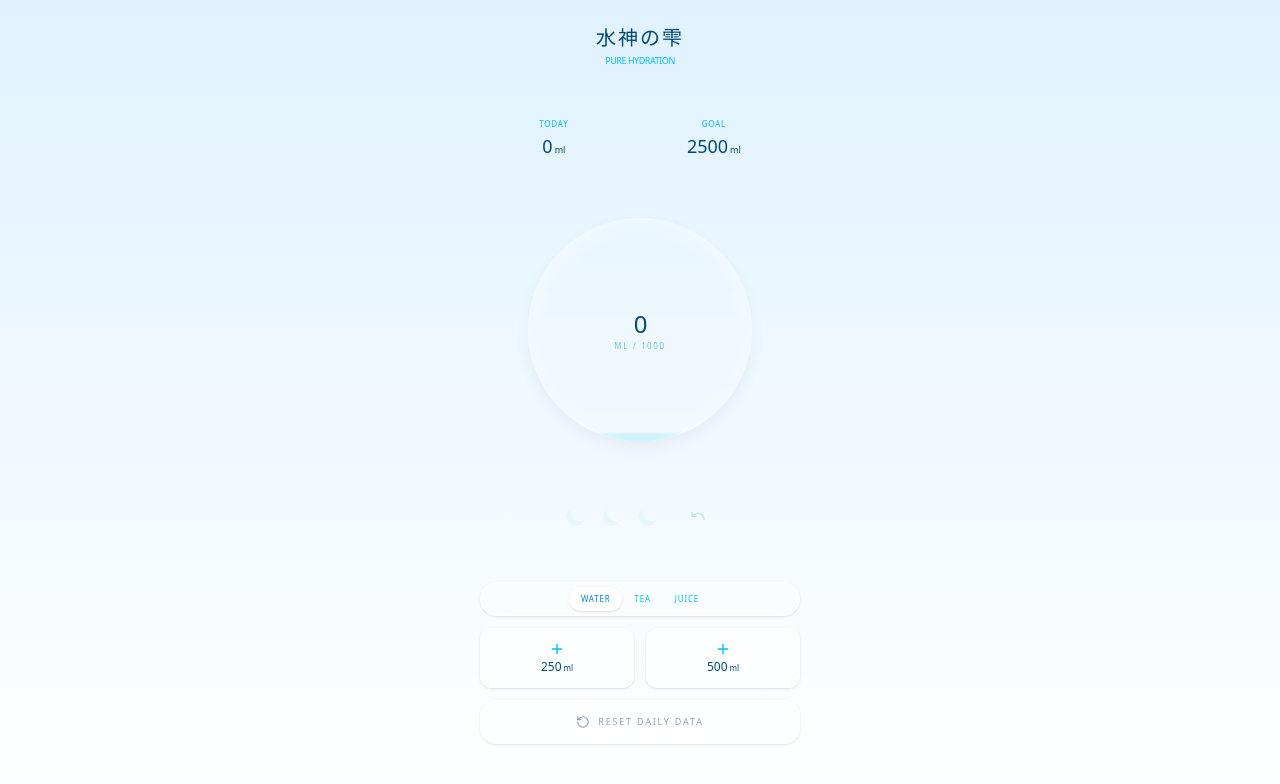
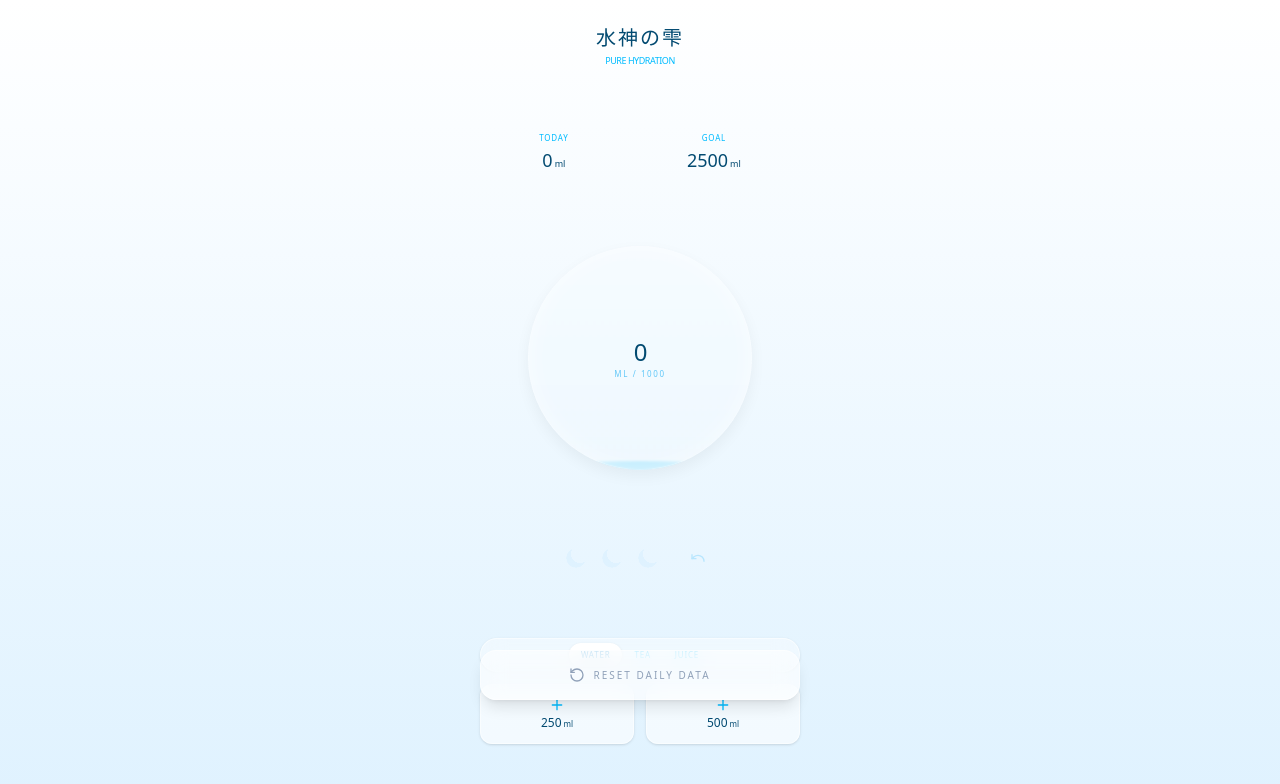
Before and after one commit to Kaede328/Water-shizuku-v2, a React (Vite) app: page / in a window 1280 px wide. Shown: the top 784 px of the page. Built offline with nearby package versions, Linux system fonts and the light colour scheme.

Commit message:
feat: Add global reset function
Exposes a `resetApp` function on the window object that clears local storage and reloads the page. This provides an escape hatch for debugging and testing the application's initial state.

```diff
--- a/src/App.tsx
+++ b/src/App.tsx
@@ -6,6 +6,14 @@
 import { useState, useEffect } from 'react';
 import { motion } from 'motion/react';
 import { Plus, RotateCcw, Undo } from 'lucide-react';
+
+// Global escape hatch for reset
+if (typeof window !== 'undefined') {
+  (window as any).resetApp = () => {
+    localStorage.clear();
+    window.location.reload();
+  };
+}
 
 // Constants
 const DAILY_GOAL = 2500;
@@ -106,7 +114,7 @@ export default function App() {
   };
 
   return (
-    <div className="h-screen w-full bg-gradient-to-b from-sky-100 to-white text-sky-900 font-sans selection:bg-sky-200 overflow-hidden flex flex-col items-center justify-between py-4 px-6">
+    <div className="h-screen w-full bg-gradient-to-b from-white to-sky-100 text-sky-900 font-sans selection:bg-sky-200 overflow-hidden flex flex-col items-center justify-between py-4 px-6">
 
       {/* Header - Minimal */}
       <header className="text-center pt-2">
@@ -217,19 +225,31 @@ export default function App() {
           </button>
         </div>
 
-        {/* Refined Reset Button - Subtle Design with Guaranteed Functionality */}
+        {/* Refined Reset Button - Ultra-Direct Implementation */}
         <button
+          type="button"
           onClick={() => {
-            if (window.confirm('今日の記録をリセットして、0mlに戻しますか？')) {
+            if (window.confirm("今日の記録をリセットしますか？")) {
               localStorage.clear();
               window.location.reload();
             }
           }}
-          className="w-full py-3.5 rounded-2xl bg-white/50 backdrop-blur-sm text-slate-400 flex items-center justify-center gap-2 transition-all active:scale-[0.98] relative border border-white/40 shadow-sm"
-          style={{ zIndex: 9999, pointerEvents: 'auto', cursor: 'pointer', position: 'relative' }}
+          style={{
+            position: 'fixed',
+            bottom: '100px',
+            left: '50%',
+            transform: 'translateX(-50%)',
+            width: '85%',
+            maxWidth: '320px',
+            zIndex: 999999,
+            pointerEvents: 'all',
+            cursor: 'pointer',
+            touchAction: 'manipulation'
+          }}
+          className="py-4 bg-white/60 backdrop-blur-md border border-white/50 rounded-2xl text-slate-400 flex items-center justify-center gap-2 shadow-lg transition-all active:scale-[0.95]"
         >
-          <RotateCcw className="w-3.5 h-3.5" />
-          <span className="text-[9px] tracking-[0.2em] uppercase font-light">Reset Daily Data</span>
+          <RotateCcw size={16} />
+          <span className="text-[10px] tracking-[0.2em] uppercase font-light">Reset Daily Data</span>
         </button>
       </div>
 
```
